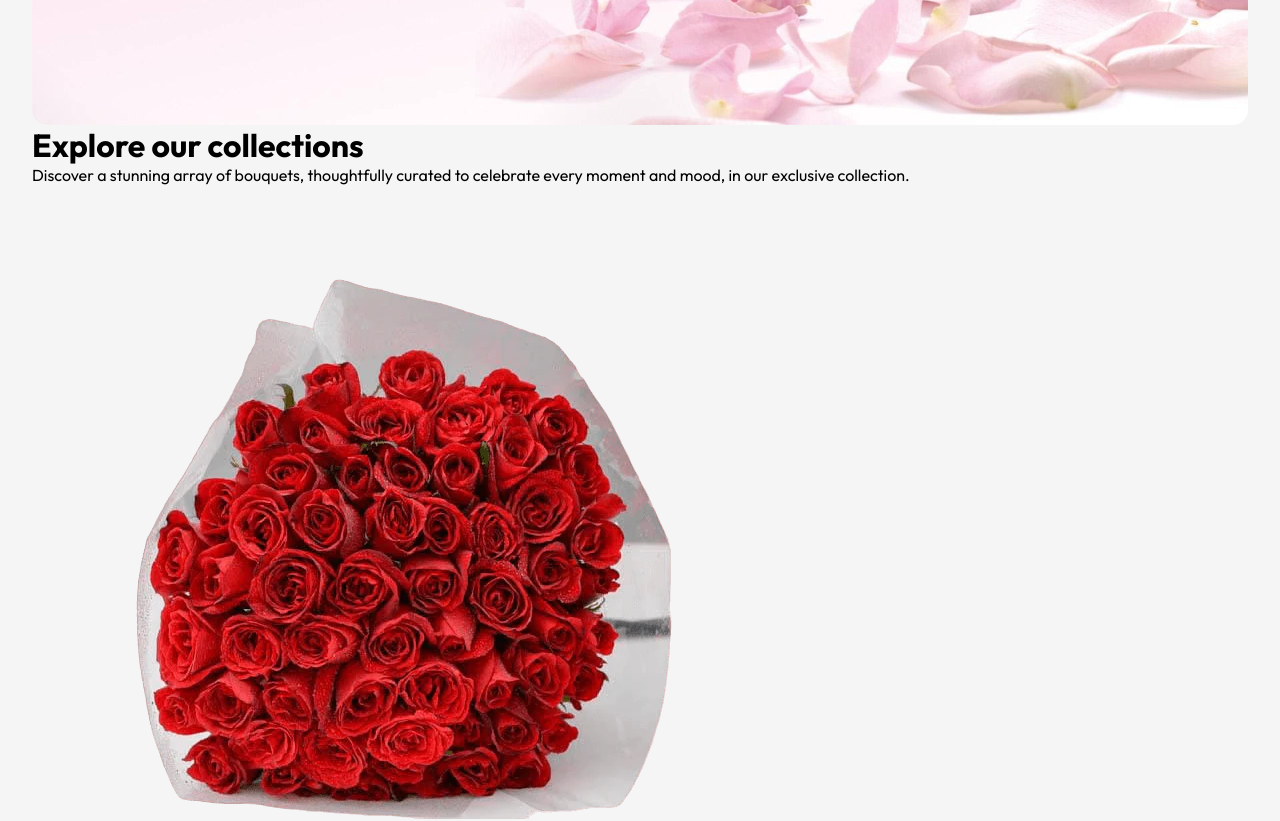
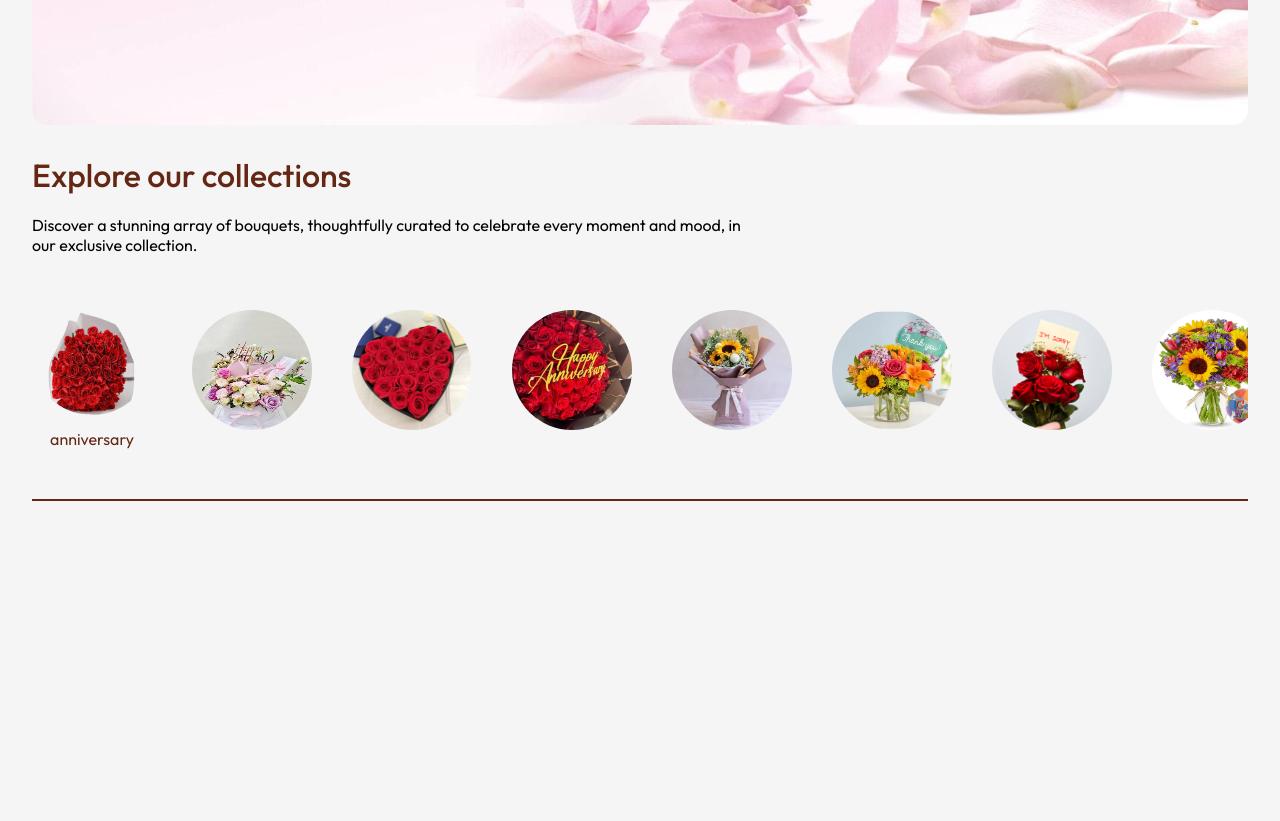
Before and after one commit to pooja180801/Flower-Paradise, a React (Create React App) app in the folder frontend/: page / in a window 1280 px wide. Shown: the part 680-1501 px from the top of the page. After the commit the page ends 1191 px from the top, so only its background shows below. Built offline with nearby package versions, Linux system fonts and the light colour scheme.

Commit message:
updated viewcollection component

```diff
--- a/frontend/src/components/viewBouquets/ViewCollections.css
+++ b/frontend/src/components/viewBouquets/ViewCollections.css
@@ -0,0 +1,51 @@
+.view-collections{
+    display: flex;
+    flex-direction: column;
+    gap: 20px;
+    margin-top: 30px;
+}
+
+.view-collections h1{
+    color: var(--brown);
+    font-weight: 500;
+}
+
+.view-collections-text{
+    max-width: 60%;
+}
+
+.view-collections-list{
+    display: flex;
+    justify-content: space-between;
+    align-items: center;
+    gap: 40px;
+    text-align: center;
+    margin: 20px 0px;
+    overflow-x: scroll;
+}
+
+.view-collections-list::-webkit-scrollbar{
+    display: none;
+}
+
+.collections-list-item img{
+    width: 120px;
+    height: 120px;
+    cursor: pointer;
+    border-radius: 50%;
+    transition: 0.2s;
+}
+
+.collections-list-item p{
+    margin-top: 10px;
+    color: var(--brown);
+    font-size: max(1.4vw),16px;
+    cursor: pointer;
+}
+
+hr{
+    margin: 10px 0px;
+    height: 2px;
+    background-color: var(--brown);
+    border: none;
+}
--- a/frontend/src/components/viewBouquets/ViewCollections.jsx
+++ b/frontend/src/components/viewBouquets/ViewCollections.jsx
@@ -1,6 +1,13 @@
 import React from 'react'
 import './ViewCollections.css'
-import img from '../../assets/images/collection1.png'
+import img1 from '../../assets/images/collection1.png'
+import img2 from '../../assets/images/collection2.png'
+import img3 from '../../assets/images/collection3.png'
+import img4 from '../../assets/images/collection4.png'
+import img5 from '../../assets/images/collection5.png'
+import img6 from '../../assets/images/collection6.png'
+import img7 from '../../assets/images/collection7.png'
+import img8 from '../../assets/images/collection8.png'
 
 const ViewCollections = () => {
   return (
@@ -17,26 +24,44 @@ const ViewCollections = () => {
             )
         })} */}
         <div className='collections-list-item'>
-                    <img src={img} alt='' />
+                    <img src={img1} alt='' />
+                    <p>anniversary</p>
+                </div>
+                <div className='collections-list-item'>
+                    <img src={img2} alt='' />
                     {/* <p>anniversary</p> */}
                 </div>
                 <div className='collections-list-item'>
-                    <img src={img} alt='' />
+                    <img src={img3} alt='' />
                     {/* <p>anniversary</p> */}
                 </div>
                 <div className='collections-list-item'>
-                    <img src={img} alt='' />
+                    <img src={img4} alt='' />
                     {/* <p>anniversary</p> */}
                 </div>
                 <div className='collections-list-item'>
-                    <img src={img} alt='' />
+                    <img src={img5} alt='' />
                     {/* <p>anniversary</p> */}
                 </div>
                 <div className='collections-list-item'>
-                    <img src={img} alt='' />
+                    <img src={img6} alt='' />
+                    {/* <p>anniversary</p> */}
+                </div>
+                <div className='collections-list-item'>
+                    <img src={img7} alt='' />
+                    {/* <p>anniversary</p> */}
+                </div>
+                <div className='collections-list-item'>
+                    <img src={img8} alt='' />
+                    {/* <p>anniversary</p> */}
+                </div>
+                <div className='collections-list-item'>
+                    <img src={img1} alt='' />
                     {/* <p>anniversary</p> */}
                 </div>
       </div>
+      <hr/>
+
 
     </div>
   )
```
